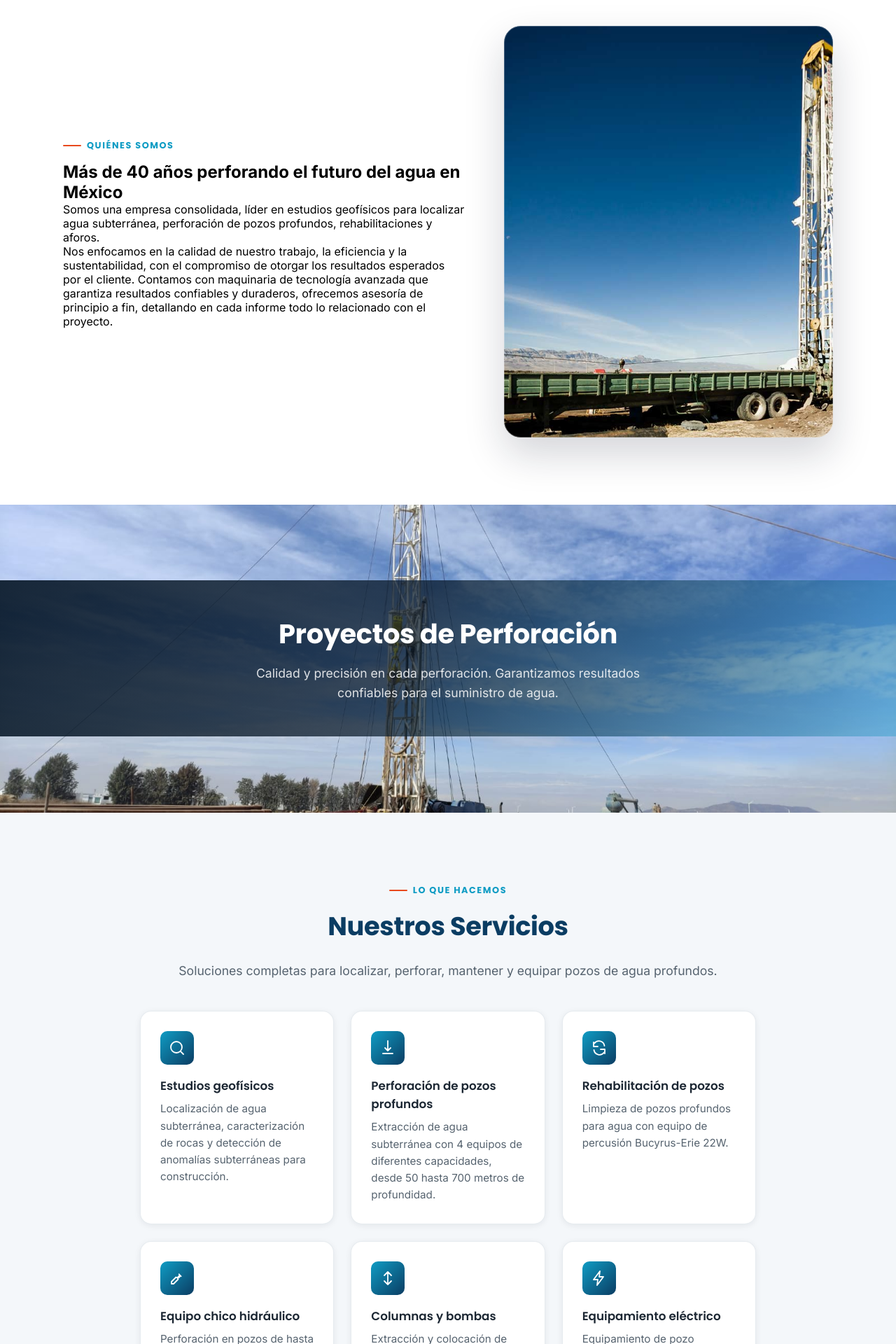
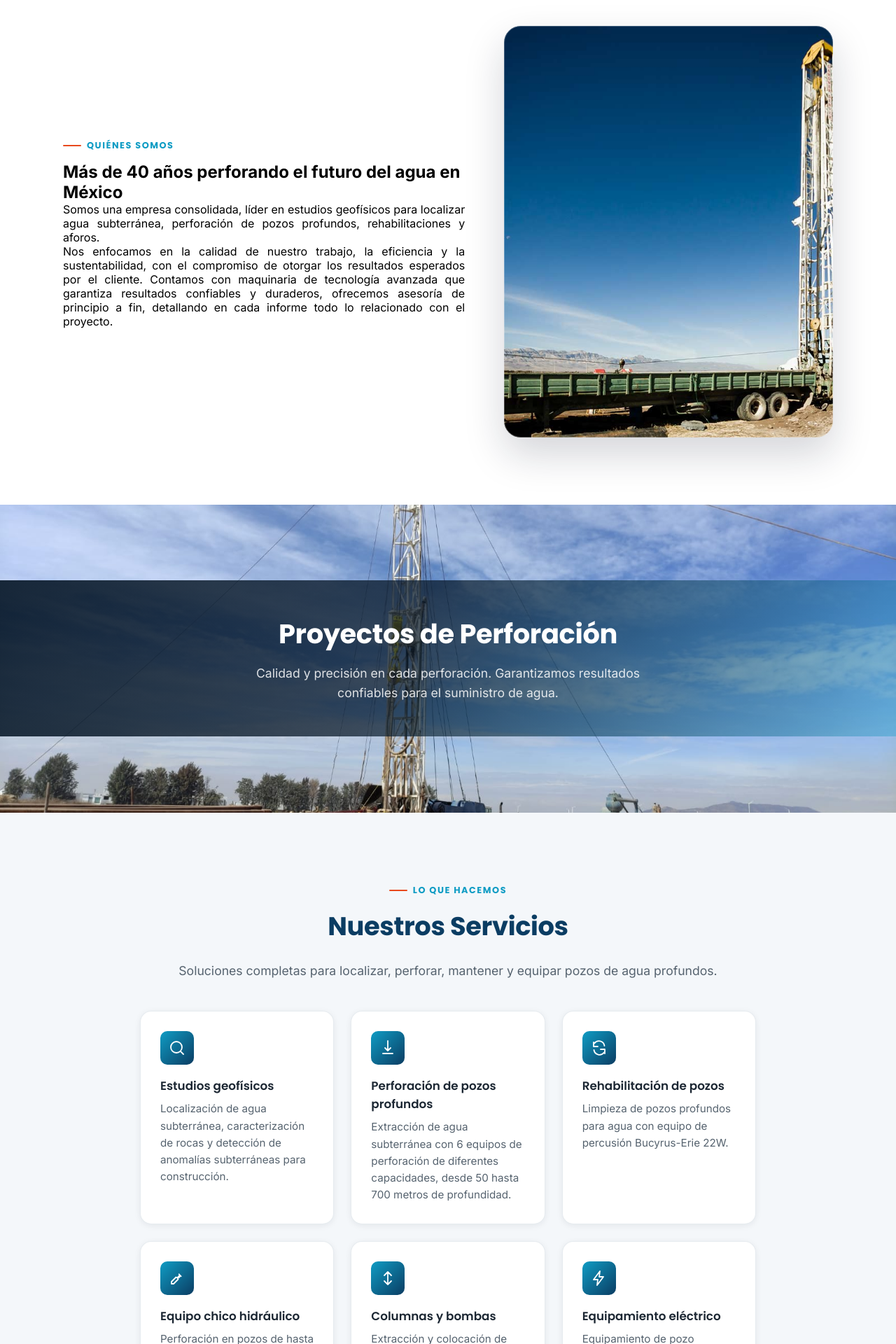
Before and after one commit to IngSaul004/GeoHidrologia, a Vue app: page / in a window 1280 px wide. Shown: the part 1116-3036 px from the top of the page at 70% size. Built offline with nearby package versions, Linux system fonts and the light colour scheme; no server answers.

Commit message:
justificado

```diff
--- a/src/assets/styles/site.css
+++ b/src/assets/styles/site.css
@@ -348,6 +348,11 @@ body {
 
 .about-text h2 {
   text-align: left;
+}
+
+.about-text p {
+  text-align: justify;
+  text-justify: inter-word;
 }
 
 .about-media {
--- a/src/components/sections/ServicesSection.vue
+++ b/src/components/sections/ServicesSection.vue
@@ -32,7 +32,7 @@ const servicios = [
   },
   {
     title: 'Perforación de pozos profundos',
-    text: 'Extracción de agua subterránea con 4 equipos de diferentes capacidades, desde 50 hasta 700 metros de profundidad.',
+    text: 'Extracción de agua subterránea con 6 equipos de perforación de diferentes capacidades, desde 50 hasta 700 metros de profundidad.',
     icon: icon('M12 2v14m0 0l-4-4m4 4l4-4M5 20h14'),
   },
   {
--- a/src/components/sections/StatsSection.vue
+++ b/src/components/sections/StatsSection.vue
@@ -14,7 +14,7 @@ import { reactive, ref, onMounted, onUnmounted } from 'vue'
 
 const stats = [
   { target: 40, suffix: '+', label: 'Años de experiencia' },
-  { target: 4, suffix: '', label: 'Equipos de perforación' },
+  { target: 6, suffix: '', label: 'Equipos de perforación' },
   { target: 700, suffix: ' m', label: 'Profundidad máxima' },
   { target: 16, prefix: '+', suffix: '', label: 'Clientes destacados' },
 ]
```
